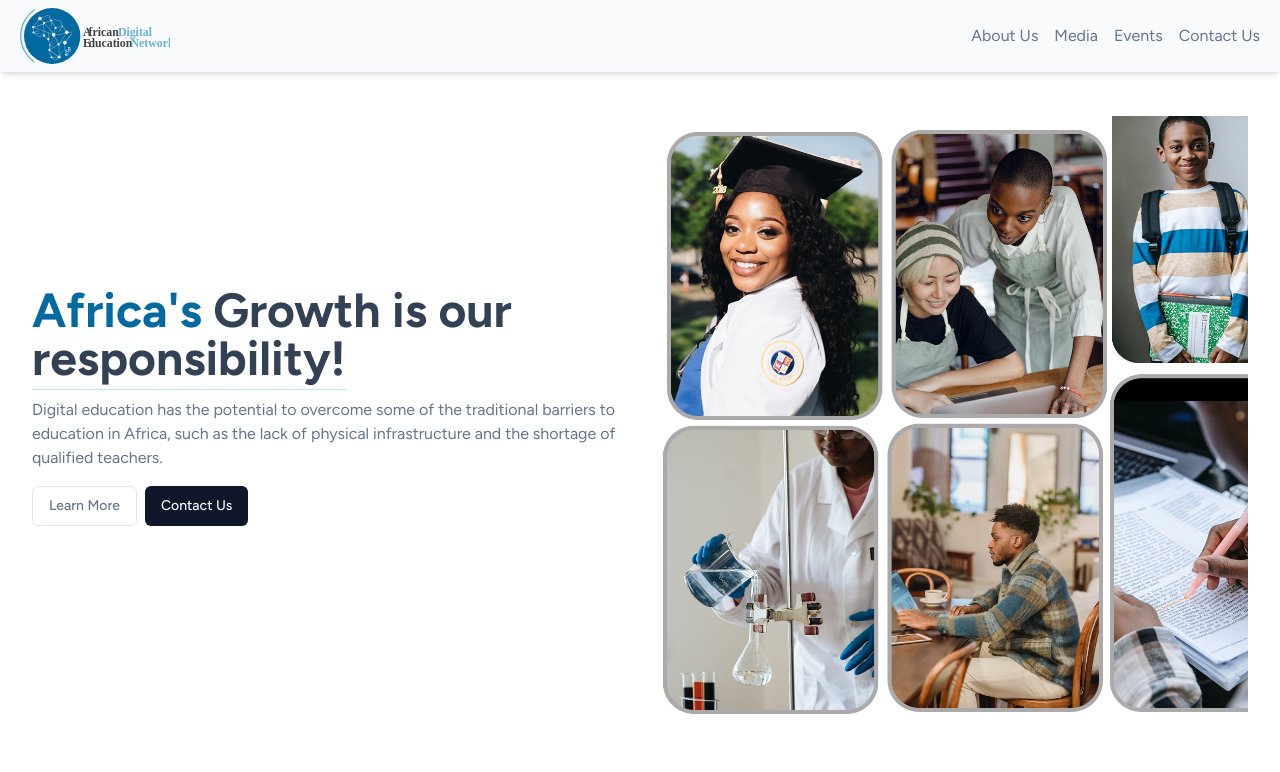
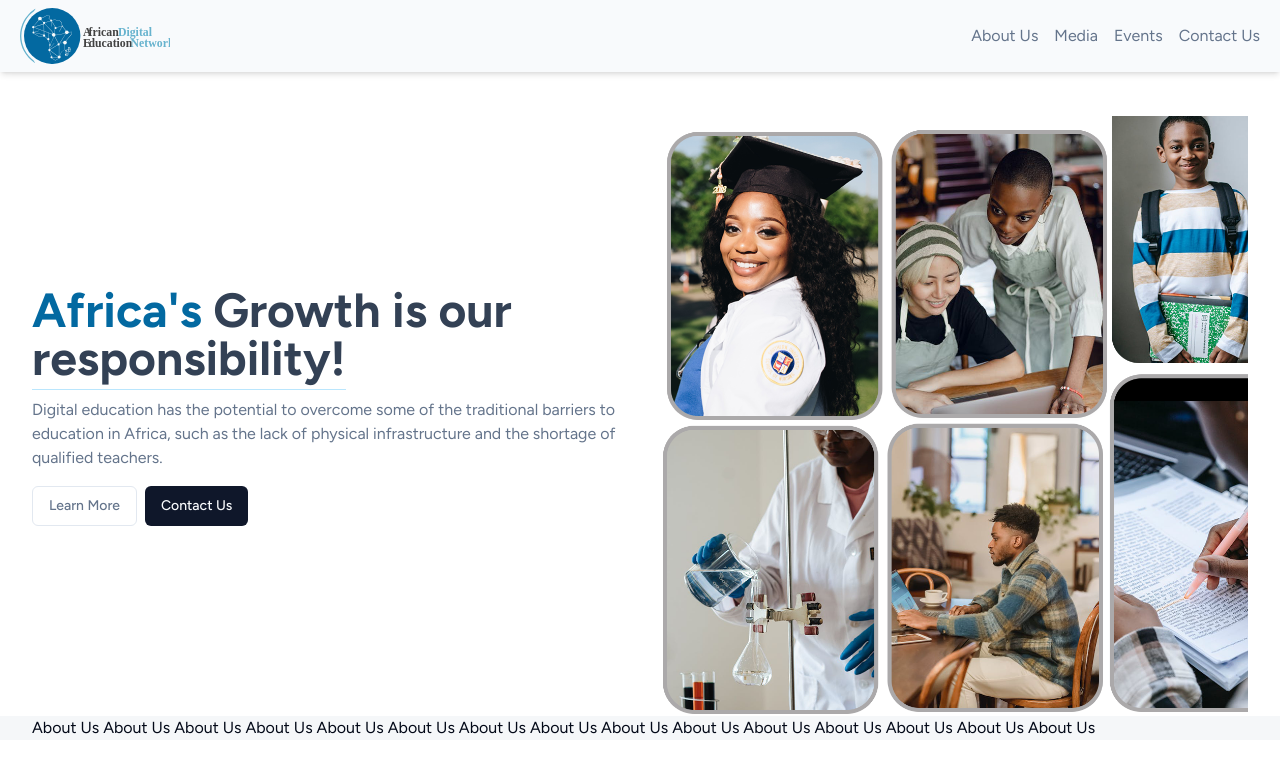
Before and after one commit to AdejohOS/aden, a Next.js app: page /media in a window 1280 px wide. Shown: the top 772 px of the page. Built offline with nearby package versions, Linux system fonts and the light colour scheme.

Commit message:
update-hero

```diff
--- a/src/app/(routes)/media/page.tsx
+++ b/src/app/(routes)/media/page.tsx
@@ -1,9 +1,11 @@
+import AboutUs from "@/components/about-us";
 import HeroSection from "@/components/hero";
 
 const Media = () => {
     return (
         <div className="mt-8">
             <HeroSection />
+            <AboutUs/>
         </div>
      );
 }
--- a/src/components/about-us.tsx
+++ b/src/components/about-us.tsx
@@ -1,8 +1,27 @@
 const AboutUs = () => {
     return (
-        <div>
+        <section className="container bg-slate-300/20">
+            <div>
+                <h1>
+                    About Us
+                    About Us
+                    About Us
+                    About Us
+                    About Us
+                    About Us
+                    About Us
+                    About Us
+                    About Us
+                    About Us
+                    About Us
+                    About Us
+                    About Us
+                    About Us
+                    About Us
+                </h1>
+            </div>
 
-        </div>
+        </section>
      );
 }
 
```
